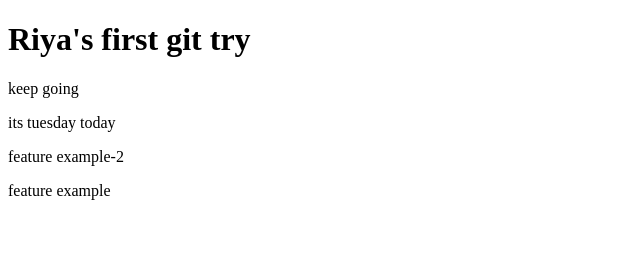
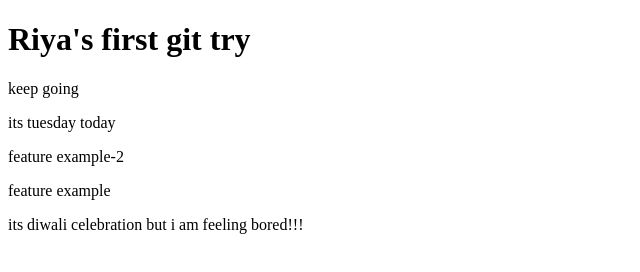
Before and after one commit to riyajohn0039/datewithgit, a website: page index.html in a window 1280 px wide. Shown: the whole page, without its empty margins (0-640 px from the left). Drawn offline with Linux system fonts and the light colour scheme.

Commit message:
boring wednesday stuffs updatinggit status!

```diff
--- a/index.html
+++ b/index.html
@@ -13,6 +13,7 @@
 
     <p>feature example-2</p>
     <p>feature example</p>
+    <p>its diwali celebration but i am feeling bored!!!</p>
 
 </body>
 </html>
```
